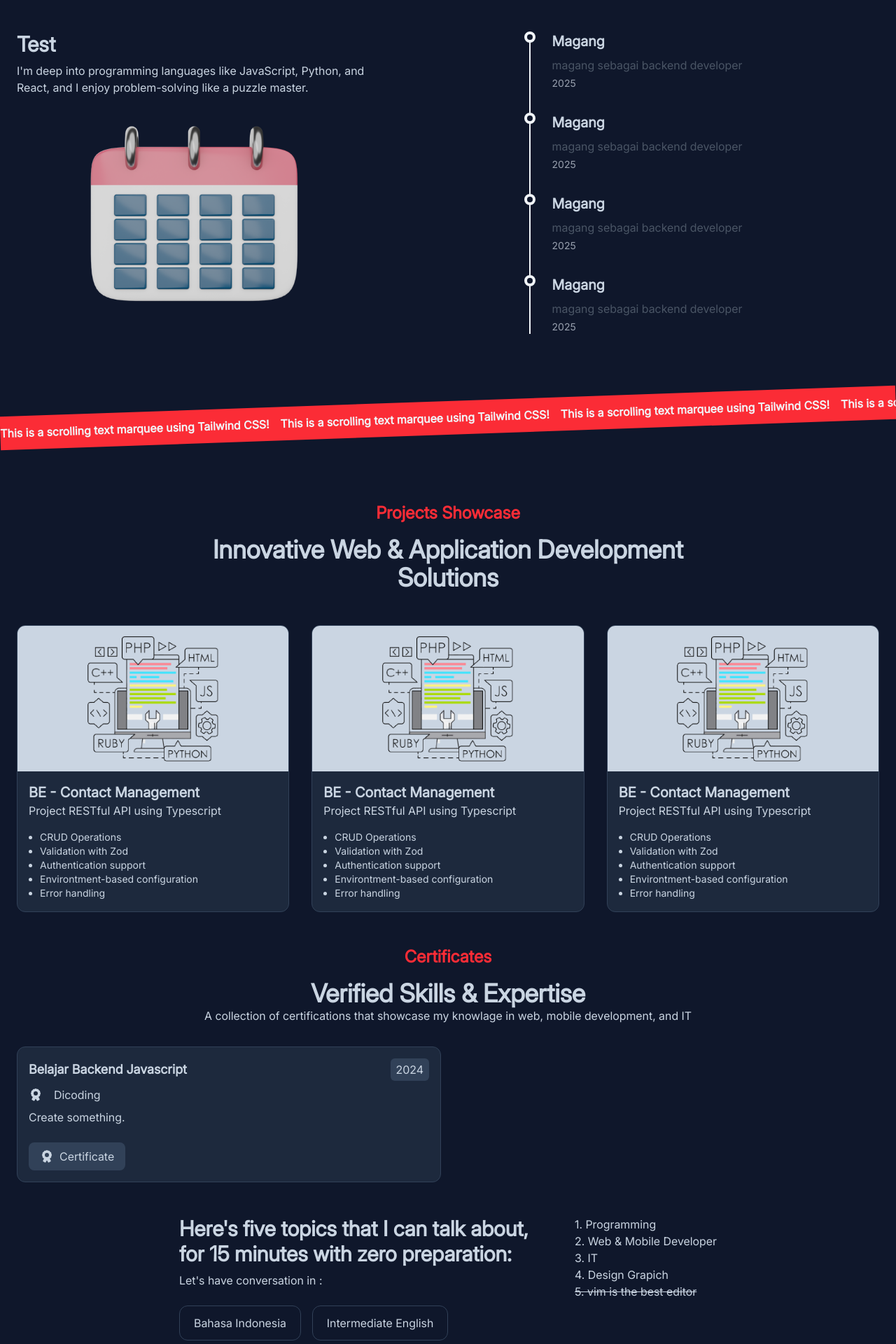
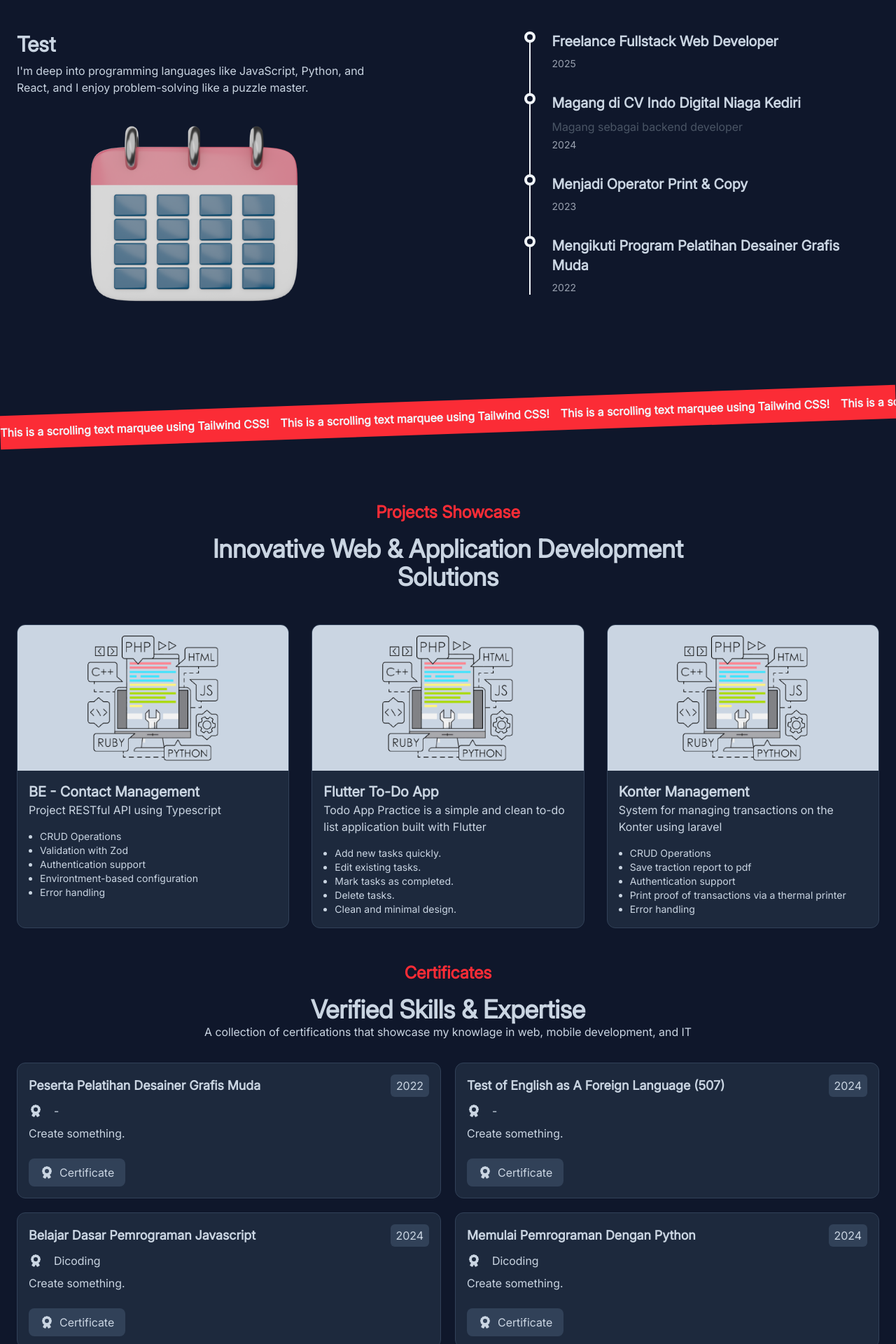
Before and after one commit to mfdpdev/personal-site, a React (Vite) app: page / in a window 1280 px wide. Shown: the part 1260-3180 px from the top of the page at 70% size. Built offline with nearby package versions, Linux system fonts and the light colour scheme.

Commit message:
feat: Replace dummy content with original content (wip)

```diff
--- a/src/components/Certificate.jsx
+++ b/src/components/Certificate.jsx
@@ -9,11 +9,122 @@ export default function Certificate(){
         <h1 className="text-4xl font-bold mt-4">Verified Skills & Expertise</h1>
         <p className="text-base">A collection of certifications that showcase my knowlage in web, mobile development, and IT</p>
         <div className="mt-8 gap-5 grid grid grid-cols-1 lg:grid-cols-2">
+
           <div className="relative bottom-0 hover:bottom-2 transition-all duration-700  text-start p-4 bg-slate-800 bg-opacity-80 rounded-xl border border-slate-700">
             <div className="">
               <div className="flex flex-wrap gap-y-2 justify-between mb-2 items-center">
                 <h1 className="text-lg font-bold">
-                  Belajar Backend Javascript
+                  Peserta Pelatihan Desainer Grafis Muda
+                </h1>
+                <div className="rounded-md w-fit px-2 py-1 bg-slate-700">
+                  2022
+                </div>
+              </div>
+              <div>
+                <div className="flex gap-4 items-center">
+                  <FontAwesomeIcon icon={faAward} />
+                  <p>-</p>
+                </div>
+                <div className="mt-2 ">
+                  <p>Create something.</p>
+                </div>
+              </div>
+              <div className="hover:bg-red-500 hover:animate-bounceUpDown rounded-lg mt-6 w-fit px-4 py-2 bg-slate-700">
+                <button className="flex items-center gap-2">
+                  <FontAwesomeIcon icon={faAward} />
+                  Certificate
+                </button>
+              </div>
+            </div>
+          </div>
+
+          <div className="relative bottom-0 hover:bottom-2 transition-all duration-700  text-start p-4 bg-slate-800 bg-opacity-80 rounded-xl border border-slate-700">
+            <div className="">
+              <div className="flex flex-wrap gap-y-2 justify-between mb-2 items-center">
+                <h1 className="text-lg font-bold">
+                  Test of English as A Foreign Language (507)
+                </h1>
+                <div className="rounded-md w-fit px-2 py-1 bg-slate-700">
+                  2024
+                </div>
+              </div>
+              <div>
+                <div className="flex gap-4 items-center">
+                  <FontAwesomeIcon icon={faAward} />
+                  <p>-</p>
+                </div>
+                <div className="mt-2 ">
+                  <p>Create something.</p>
+                </div>
+              </div>
+              <div className="hover:bg-red-500 hover:animate-bounceUpDown rounded-lg mt-6 w-fit px-4 py-2 bg-slate-700">
+                <button className="flex items-center gap-2">
+                  <FontAwesomeIcon icon={faAward} />
+                  Certificate
+                </button>
+              </div>
+            </div>
+          </div>
+
+          <div className="relative bottom-0 hover:bottom-2 transition-all duration-700  text-start p-4 bg-slate-800 bg-opacity-80 rounded-xl border border-slate-700">
+            <div className="">
+              <div className="flex flex-wrap gap-y-2 justify-between mb-2 items-center">
+                <h1 className="text-lg font-bold">
+                  Belajar Dasar Pemrograman Javascript
+                </h1>
+                <div className="rounded-md w-fit px-2 py-1 bg-slate-700">
+                  2024
+                </div>
+              </div>
+              <div>
+                <div className="flex gap-4 items-center">
+                  <FontAwesomeIcon icon={faAward} />
+                  <p>Dicoding</p>
+                </div>
+                <div className="mt-2 ">
+                  <p>Create something.</p>
+                </div>
+              </div>
+              <div className="hover:bg-red-500 hover:animate-bounceUpDown rounded-lg mt-6 w-fit px-4 py-2 bg-slate-700">
+                <button className="flex items-center gap-2">
+                  <FontAwesomeIcon icon={faAward} />
+                  Certificate
+                </button>
+              </div>
+            </div>
+          </div>
+          <div className="relative bottom-0 hover:bottom-2 transition-all duration-700  text-start p-4 bg-slate-800 bg-opacity-80 rounded-xl border border-slate-700">
+            <div className="">
+              <div className="flex flex-wrap gap-y-2 justify-between mb-2 items-center">
+                <h1 className="text-lg font-bold">
+                  Memulai Pemrograman Dengan Python
+                </h1>
+                <div className="rounded-md w-fit px-2 py-1 bg-slate-700">
+                  2024
+                </div>
+              </div>
+              <div>
+                <div className="flex gap-4 items-center">
+                  <FontAwesomeIcon icon={faAward} />
+                  <p>Dicoding</p>
+                </div>
+                <div className="mt-2 ">
+                  <p>Create something.</p>
+                </div>
+              </div>
+              <div className="hover:bg-red-500 hover:animate-bounceUpDown rounded-lg mt-6 w-fit px-4 py-2 bg-slate-700">
+                <button className="flex items-center gap-2">
+                  <FontAwesomeIcon icon={faAward} />
+                  Certificate
+                </button>
+              </div>
+            </div>
+          </div>
+          <div className="relative bottom-0 hover:bottom-2 transition-all duration-700  text-start p-4 bg-slate-800 bg-opacity-80 rounded-xl border border-slate-700">
+            <div className="">
+              <div className="flex flex-wrap gap-y-2 justify-between mb-2 items-center">
+                <h1 className="text-lg font-bold">
+                  Belajar Dasar Structured Query Language (SQL)
                 </h1>
                 <div className="rounded-md w-fit px-2 py-1 bg-slate-700">
                   2024
--- a/src/components/Projects.jsx
+++ b/src/components/Projects.jsx
@@ -40,23 +40,23 @@ export default function Projects(){
               <img src={defaultProject} className="h-full" alt="" />
             </div>
             <div className="p-4">
-              <h1 className="text-xl font-bold">BE - Contact Management</h1>
-              <p className="text-md">Project RESTful API using Typescript</p>
+              <h1 className="text-xl font-bold">Flutter To-Do App</h1>
+              <p className="text-md">Todo App Practice is a simple and clean to-do list application built with Flutter</p>
               <ul className="mt-4 text-sm list-disc ml-4">
                 <li>
-                  CRUD Operations
+                  Add new tasks quickly.
                 </li>
                 <li>
-                  Validation with Zod
+                  Edit existing tasks.
                 </li>
                 <li>
-                  Authentication support
+                  Mark tasks as completed.
                 </li>
                 <li>
-                  Environtment-based configuration
+                  Delete tasks.
                 </li>
                 <li>
-                  Error handling
+                  Clean and minimal design.
                 </li>
               </ul>
             </div>
@@ -66,20 +66,20 @@ export default function Projects(){
               <img src={defaultProject} className="h-full" alt="" />
             </div>
             <div className="p-4">
-              <h1 className="text-xl font-bold">BE - Contact Management</h1>
-              <p className="text-md">Project RESTful API using Typescript</p>
+              <h1 className="text-xl font-bold">Konter Management</h1>
+              <p className="text-md">System for managing transactions on the Konter using laravel</p>
               <ul className="mt-4 text-sm list-disc ml-4">
                 <li>
                   CRUD Operations
                 </li>
                 <li>
-                  Validation with Zod
+                  Save traction report to pdf
                 </li>
                 <li>
                   Authentication support
                 </li>
                 <li>
-                  Environtment-based configuration
+                  Print proof of transactions via a thermal printer
                 </li>
                 <li>
                   Error handling
--- a/src/components/Timeline.jsx
+++ b/src/components/Timeline.jsx
@@ -31,8 +31,8 @@ export default function Timeline(){
                   </div>
                 </div>
                 <div className="ml-6">
-                  <div className="text-xl font-semibold">Magang</div>
-                  <div className="mt-2 text-gray-600">magang sebagai backend developer</div>
+                  <div className="text-xl font-semibold">Freelance Fullstack Web Developer</div>
+                  <div className="mt-2 text-gray-600"></div>
                   <div className="text-sm text-gray-400 mt-1">2025</div>
                 </div>
               </div>
@@ -42,9 +42,9 @@ export default function Timeline(){
                   </div>
                 </div>
                 <div className="ml-6">
-                  <div className="text-xl font-semibold">Magang</div>
-                  <div className="mt-2 text-gray-600">magang sebagai backend developer</div>
-                  <div className="text-sm text-gray-400 mt-1">2025</div>
+                  <div className="text-xl font-semibold">Magang di CV Indo Digital Niaga Kediri</div>
+                  <div className="mt-2 text-gray-600">Magang sebagai backend developer</div>
+                  <div className="text-sm text-gray-400 mt-1">2024</div>
                 </div>
               </div>
               <div className="flex items-start">
@@ -53,9 +53,9 @@ export default function Timeline(){
                   </div>
                 </div>
                 <div className="ml-6">
-                  <div className="text-xl font-semibold">Magang</div>
-                  <div className="mt-2 text-gray-600">magang sebagai backend developer</div>
-                  <div className="text-sm text-gray-400 mt-1">2025</div>
+                  <div className="text-xl font-semibold">Menjadi Operator Print & Copy</div>
+                  <div className="mt-2 text-gray-600"></div>
+                  <div className="text-sm text-gray-400 mt-1">2023</div>
                 </div>
               </div>
               <div className="flex items-start">
@@ -64,9 +64,9 @@ export default function Timeline(){
                   </div>
                 </div>
                 <div className="ml-6">
-                  <div className="text-xl font-semibold">Magang</div>
-                  <div className="mt-2 text-gray-600">magang sebagai backend developer</div>
-                  <div className="text-sm text-gray-400 mt-1">2025</div>
+                  <div className="text-xl font-semibold">Mengikuti Program Pelatihan Desainer Grafis Muda</div>
+                  <div className="mt-2 text-gray-600"></div>
+                  <div className="text-sm text-gray-400 mt-1">2022</div>
                 </div>
               </div>
             </div>
```
